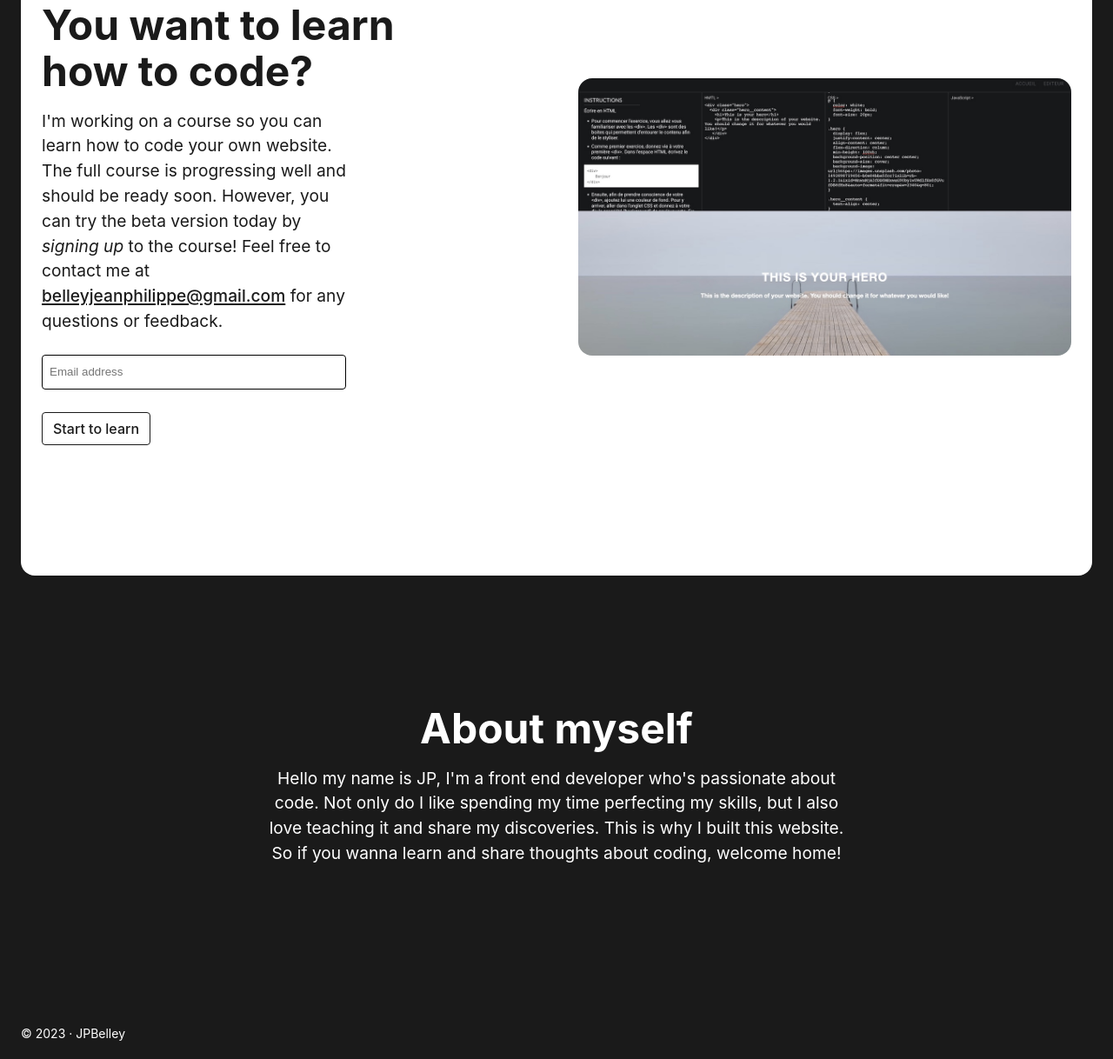
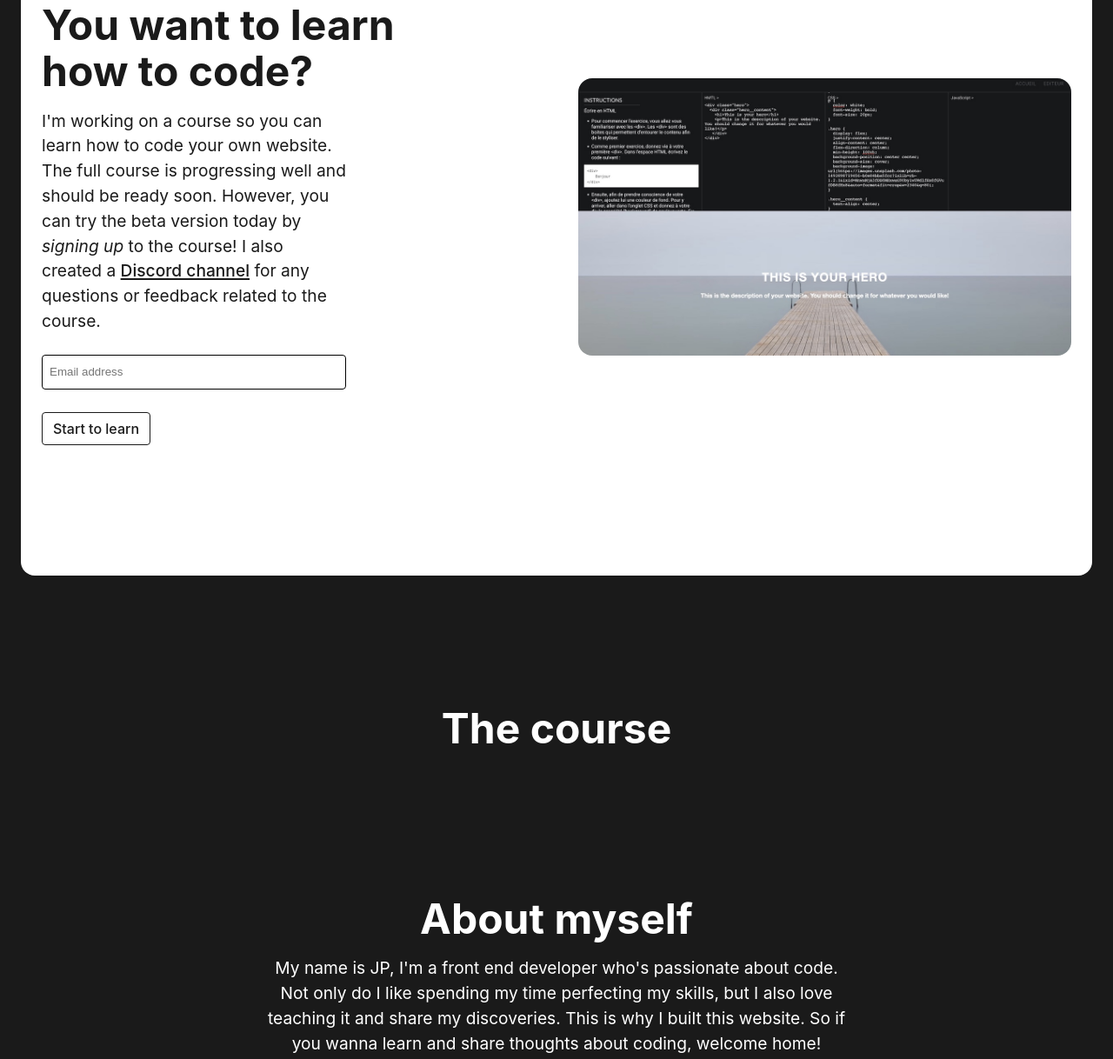
Before and after one commit to JPBelley/jpbelley, a Gatsby site: page / in a window 1280 px wide. Shown: the part 947-2165 px from the top of the page at 87% size. Built offline with nearby package versions, Linux system fonts and the light colour scheme; Gatsby itself is replaced by a stand-in of ours.

Commit message:
Added Discord

```diff
--- a/src/pages/index.js
+++ b/src/pages/index.js
@@ -52,8 +52,6 @@ const moreLinks = [
   { text: "Issues", url: "https://github.com/gatsbyjs/gatsby/issues" },
 ]
 
-const utmParameters = `?utm_source=starter&utm_medium=start-page&utm_campaign=default-starter`
-
 const IndexPage = () => (
   <Layout>
     {/* <Seo title="Home" /> */}
@@ -65,7 +63,8 @@ const IndexPage = () => (
         <div className="columns columns-2 small-gap">
           <div className="column">
             <h2>You want to learn<br />how to code?</h2>
-            <p style={{ maxWidth: '350px' }}>I'm working on a course so you can learn how to code your own website. The full course is progressing well and should be ready soon. However, you can try the beta version today by <em>signing up</em> to the course! Feel free to contact me at <a href="mailto:belleyjeanphilippe@gmail.com">belleyjeanphilippe@gmail.com</a> for any questions or feedback.</p>
+            <p style={{ maxWidth: '350px' }}>I'm working on a course so you can learn how to code your own website. The full course is progressing well and should be ready soon. However, you can try the beta version today by <em>signing up</em> to the course!
+              I also created a <a href="https://discord.gg/HrQk97nW" target="_blank">Discord channel</a> for any questions or feedback related to the course.</p>
             {/* <Link className="button button-outline" to="page-2">Learn now</Link> */}
             <MailchimpSignup  />
           </div>
@@ -87,11 +86,19 @@ const IndexPage = () => (
         </div>
       </section>
 
-      {/* Blog */}
+      {/* About */}
+      <section className="section section-lg dark">
+        <div className="text-center">
+          <h2>The course</h2>
+          <p style={{ margin: '0 auto' }}></p>
+        </div>
+      </section>
+
+      {/* About */}
       <section className="section section-lg dark">
         <div className="text-center">
           <h2>About myself</h2>
-          <p style={{ margin: '0 auto' }}>Hello my name is JP, I'm a front end developer who's passionate about code. Not only do I like spending my time perfecting my skills, but I also love teaching it and share my discoveries. This is why I built this website. So if you wanna learn and share thoughts about coding, welcome home!</p>
+          <p style={{ margin: '0 auto' }}>My name is JP, I'm a front end developer who's passionate about code. Not only do I like spending my time perfecting my skills, but I also love teaching it and share my discoveries. This is why I built this website. So if you wanna learn and share thoughts about coding, welcome home!</p>
         </div>
       </section>
 
```
